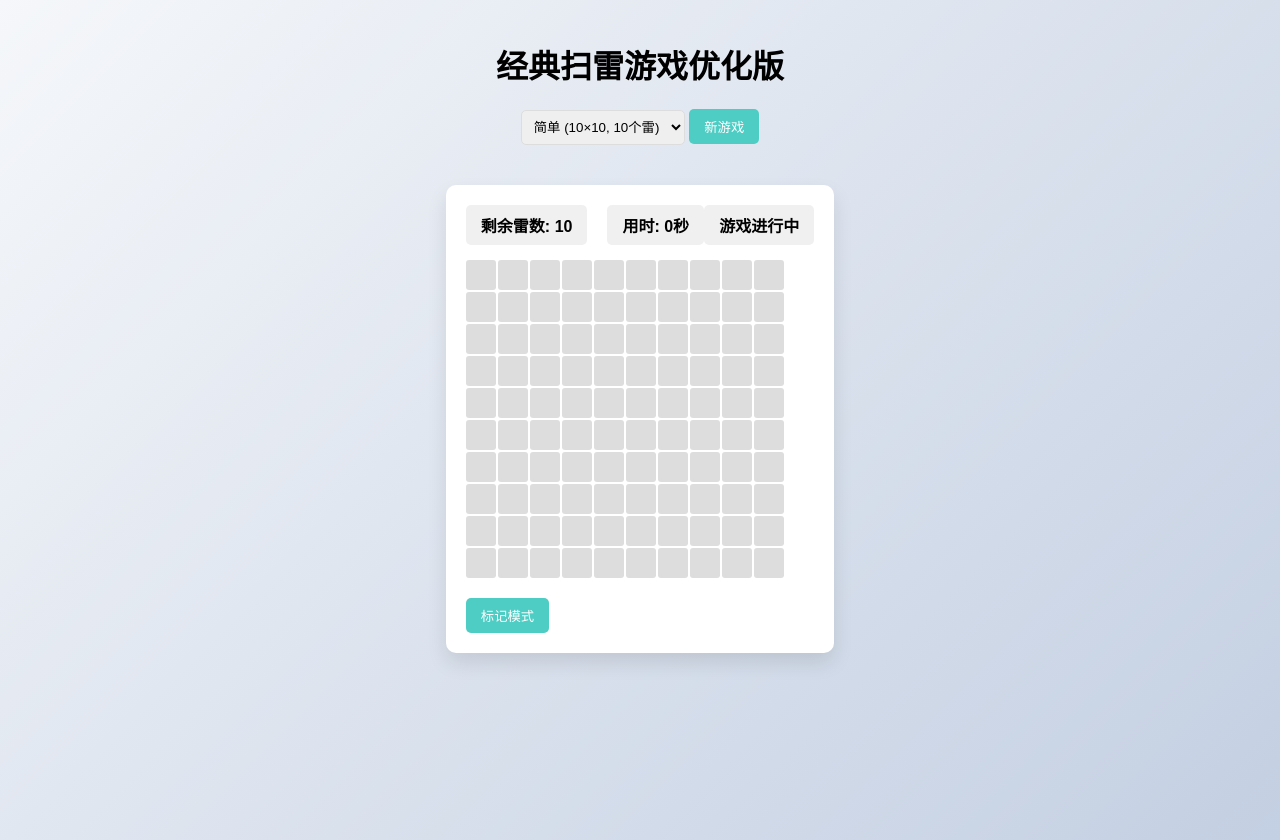
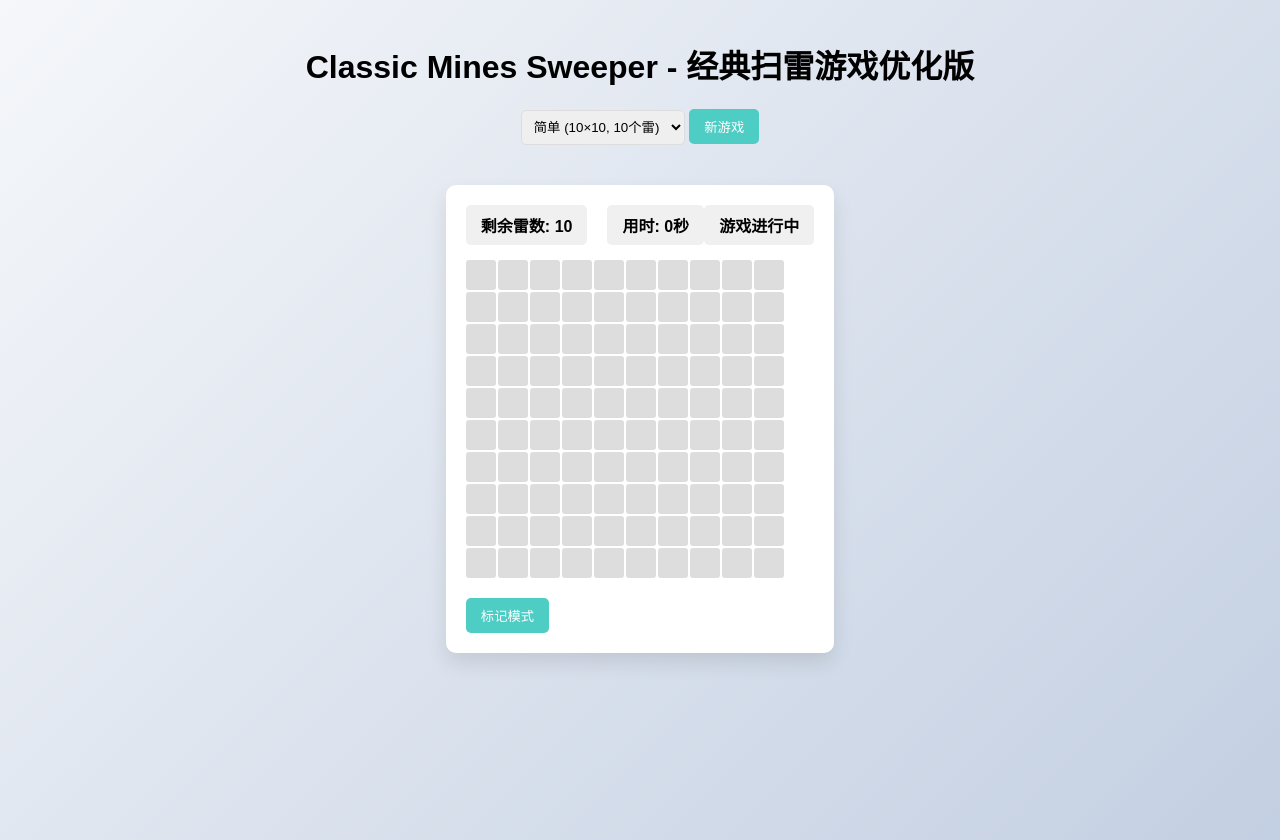
Before and after one commit to Andy-cccc/.minesSweeper.shushu, a plain HTML site: page index.html in a window 1280 px wide. Drawn offline with Linux system fonts and the light colour scheme.

Commit message:
Update index.html

```diff
--- a/index.html
+++ b/index.html
@@ -112,7 +112,7 @@
     </style>
 </head>
 <body>
-    <h1>经典扫雷游戏优化版</h1>
+    <h1>Classic Mines Sweeper - 经典扫雷游戏优化版</h1>
 
     <div class="difficulty-selector">
         <select id="difficulty">
```
